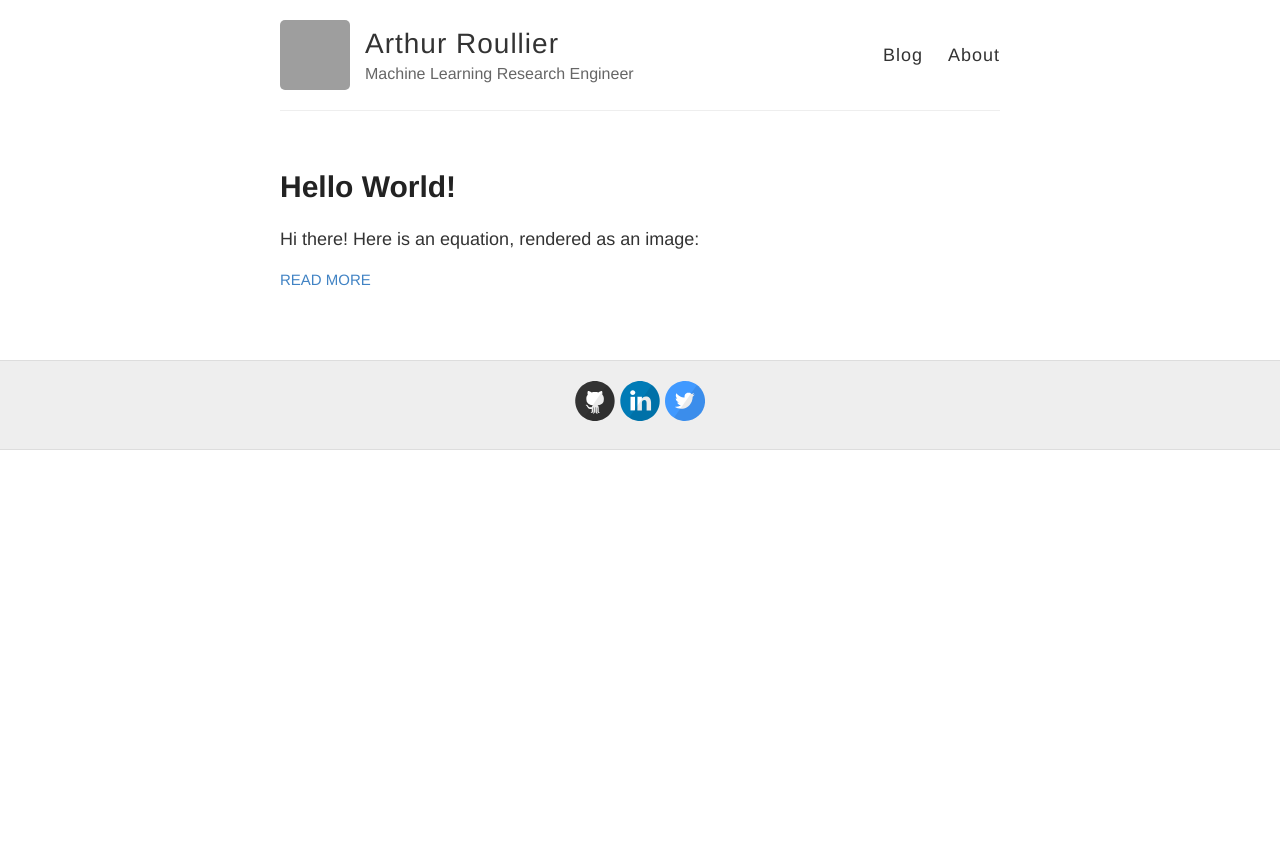
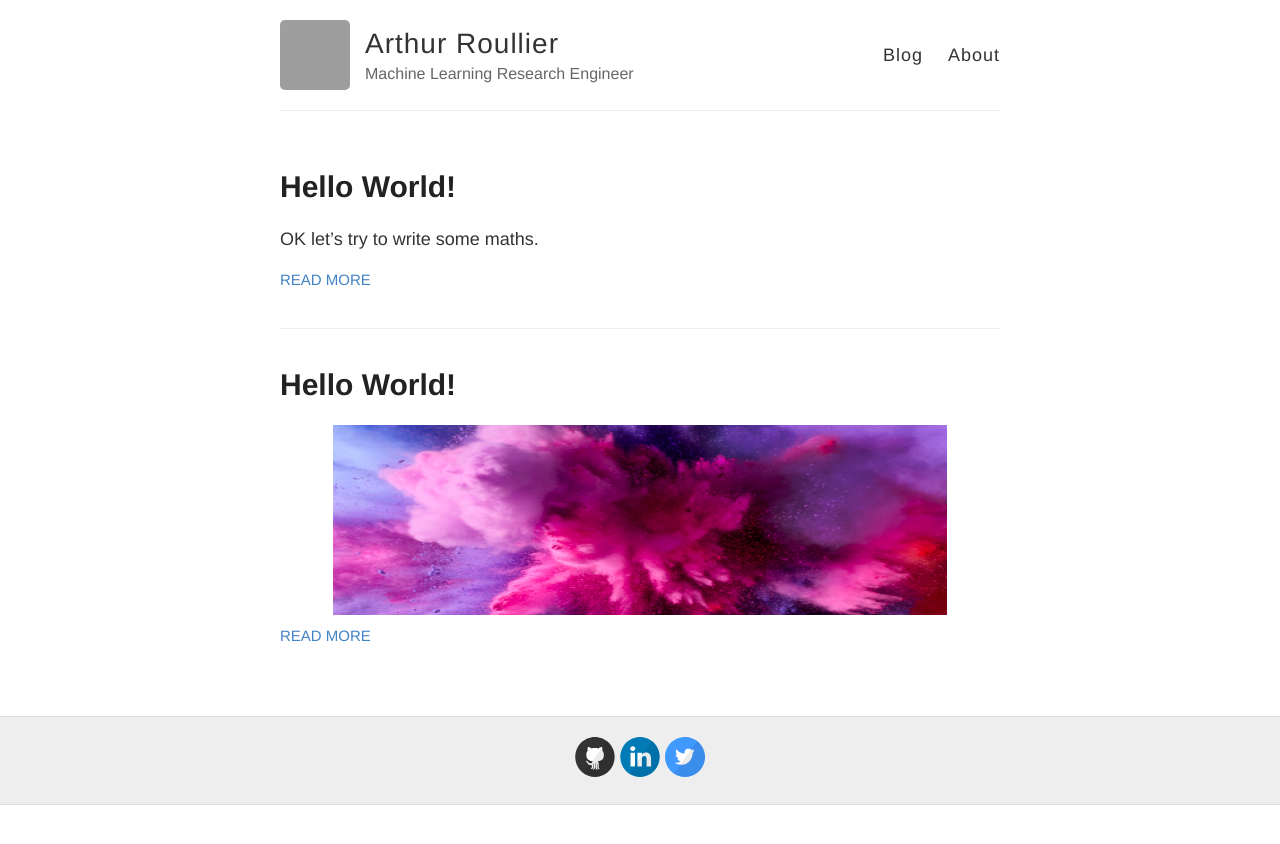
Before and after one commit to 0-tree/0-tree.github.io, a Jekyll site: the page built from index.html, in a window 1280 px wide. Shown: the top 844 px of the page. Built offline with Jekyll 4.4.1, drawn with Linux system fonts in a browser that asks for light colours; grey boxes are pictures that could not be loaded.

Commit message:
test: try equations

```diff
--- a/_posts/2018-12-8-Hello-World.md
+++ b/_posts/2018-12-8-Hello-World.md
@@ -3,9 +3,10 @@ layout: post
 title: Hello World!
 ---
 
+
+<div style="text-align: center;">
+	<img src="{{ site.baseurl }}/images/2018-12-8-Hello-World/banner.png" style="width:614px;height:190px;">
+</div>
+
 Hi there!
-Here is an equation, rendered as an image:
-
-![test equation]({{ site.baseurl }}/images/2018-12-8-HelloWorld/testEq.png "a test equation")
-
-But this is not very cool... may have to consider using [reST](http://docutils.sourceforge.net/rst.html)...
+Welcome to my blog, I hope this is the beginning of something fun!
--- /dev/null
+++ b/_posts/2018-12-9-Test-Equation.md
@@ -0,0 +1,32 @@
+---
+layout: post
+title: Hello World!
+---
+
+OK let's try to write some maths.
+
+First, I'd like to declare some inline variables: $$a = 7$$ and $$b=\sqrt{3}$$.
+
+Now, if it's satisfactory, try an outline equation:
+
+$$
+b \leq a
+$$
+
+and a set of equations (first form):
+
+$$
+b \leq a \\
+a \geq b \\
+$$
+
+(second form):
+
+$$
+\begin{align}
+	b \leq a \\
+	a \geq b \\
+\end{align}
+$$
+
+Goog luck!
```
Also changed, not shown: images/2018-12-8-Hello-World/banner.png (added), images/2018-12-8-Hello-World/testEq.png (deleted).
